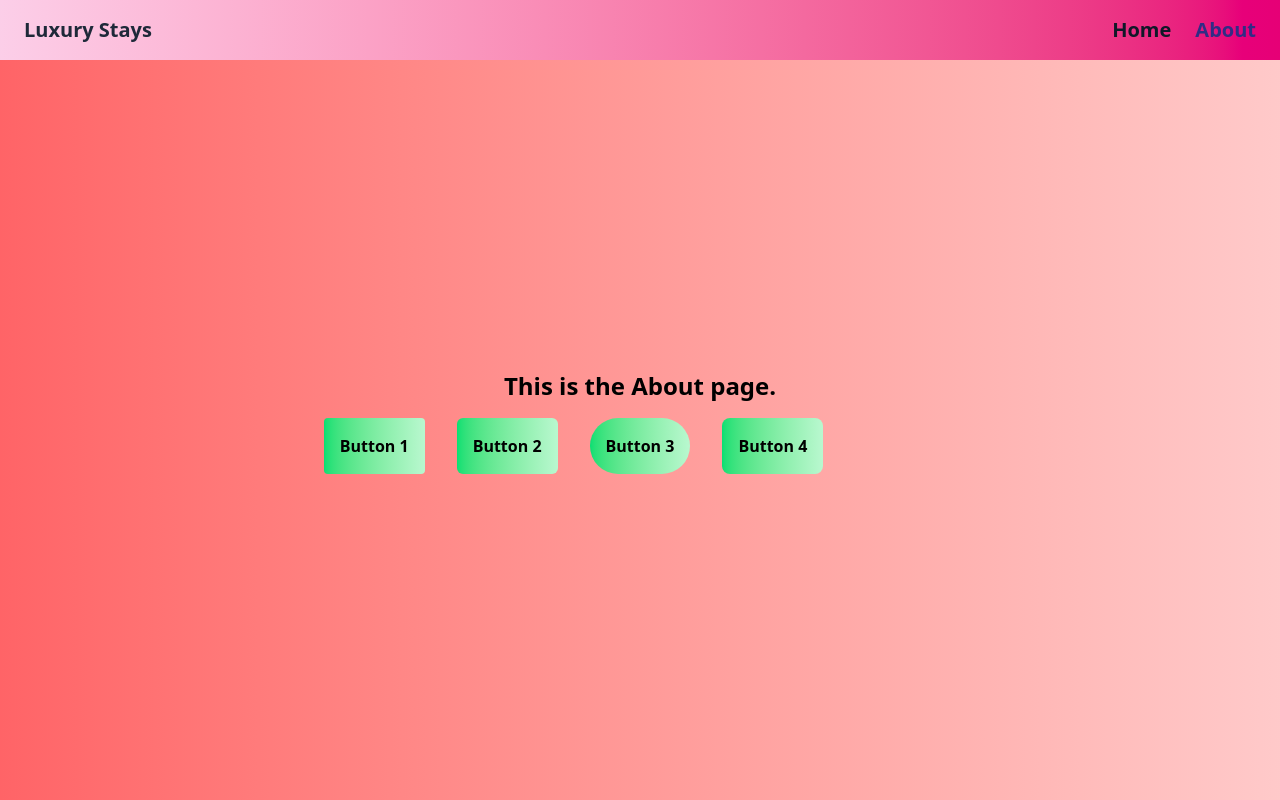
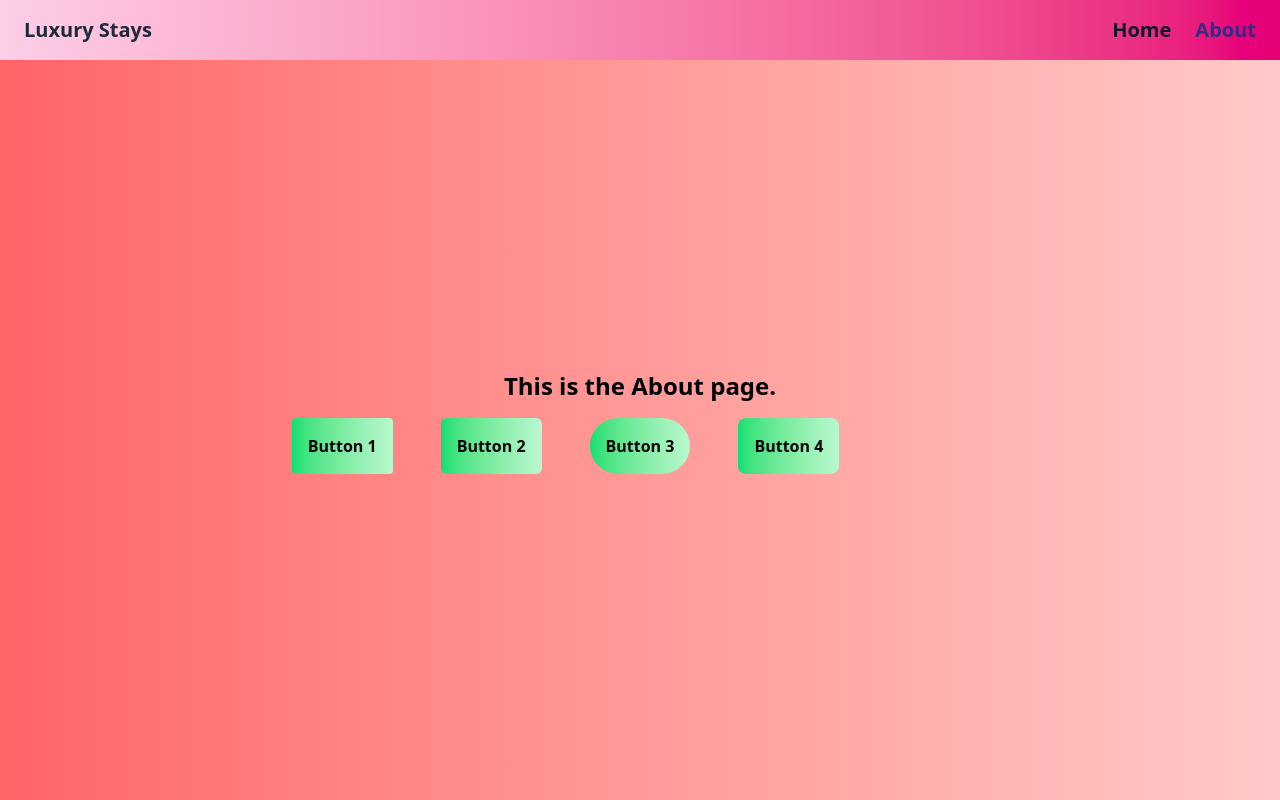
Before and after one commit to MauriceHPS/alx-project-0x02-setup, a Next.js app in the folder alx-project-0x02/: page /about in a window 1280 px wide. Built offline with nearby package versions, Linux system fonts and the light colour scheme.

Commit message:
Added the Button component-error correction

```diff
--- a/alx-project-0x02/components/common/Button.tsx
+++ b/alx-project-0x02/components/common/Button.tsx
@@ -1,4 +1,4 @@
-import { ButtonProps } from "@/interfaces";
+import { type ButtonProps } from "@/interfaces";
 import React from "react";
 
 const Button: React.FC<ButtonProps> = ({ size, shape, name }) => {
@@ -6,7 +6,8 @@ const Button: React.FC<ButtonProps> = ({ size, shape, name }) => {
     <>
       <div>
         <button
-          className={`${size} ${shape} font-semibold  bg-linear-to-r from-green-400 to-green-200
+          className={`${size} ${shape} font-semibold
+          bg-linear-to-r from-green-400 to-green-200
           gap-6 m-4 p-4`}
         >
           {name}
--- a/alx-project-0x02/interfaces/index.ts
+++ b/alx-project-0x02/interfaces/index.ts
@@ -14,7 +14,7 @@ export interface PostModalProps {
 }
 
 export interface ButtonProps {
-  size: string;
-  shape: string;
+  size: ["small" | "medium" | "large"];
+  shape: ["rounded-sm" | "rounded-md" | "rounded-full"];
   name: string;
 }
--- a/alx-project-0x02/pages/about.tsx
+++ b/alx-project-0x02/pages/about.tsx
@@ -1,9 +1,8 @@
 import Button from "@/components/common/Button";
 import Header from "@/components/layout/Header";
-import { ButtonProps } from "@/interfaces";
 import React from "react";
 
-const About: React.FC<ButtonProps[]> = () => {
+const About = () => {
   return (
     <>
       <div className="flex flex-col min-h-screen bg-linear-to-r from-red-400 to-red-200">
@@ -12,7 +11,7 @@ const About: React.FC<ButtonProps[]> = () => {
           <h1 className="text-2xl font-bold">This is the About page.</h1>
           <div
             className="grid grid-col-1 md:grid-cols-2 lg:grid-cols-5
-          place-items-center justify-center"
+          place-items-center justify-center gap-4"
           >
             <Button size="small" shape="rounded-sm" name="Button 1" />
             <Button size="medium" shape="rounded-md" name="Button 2" />
```
